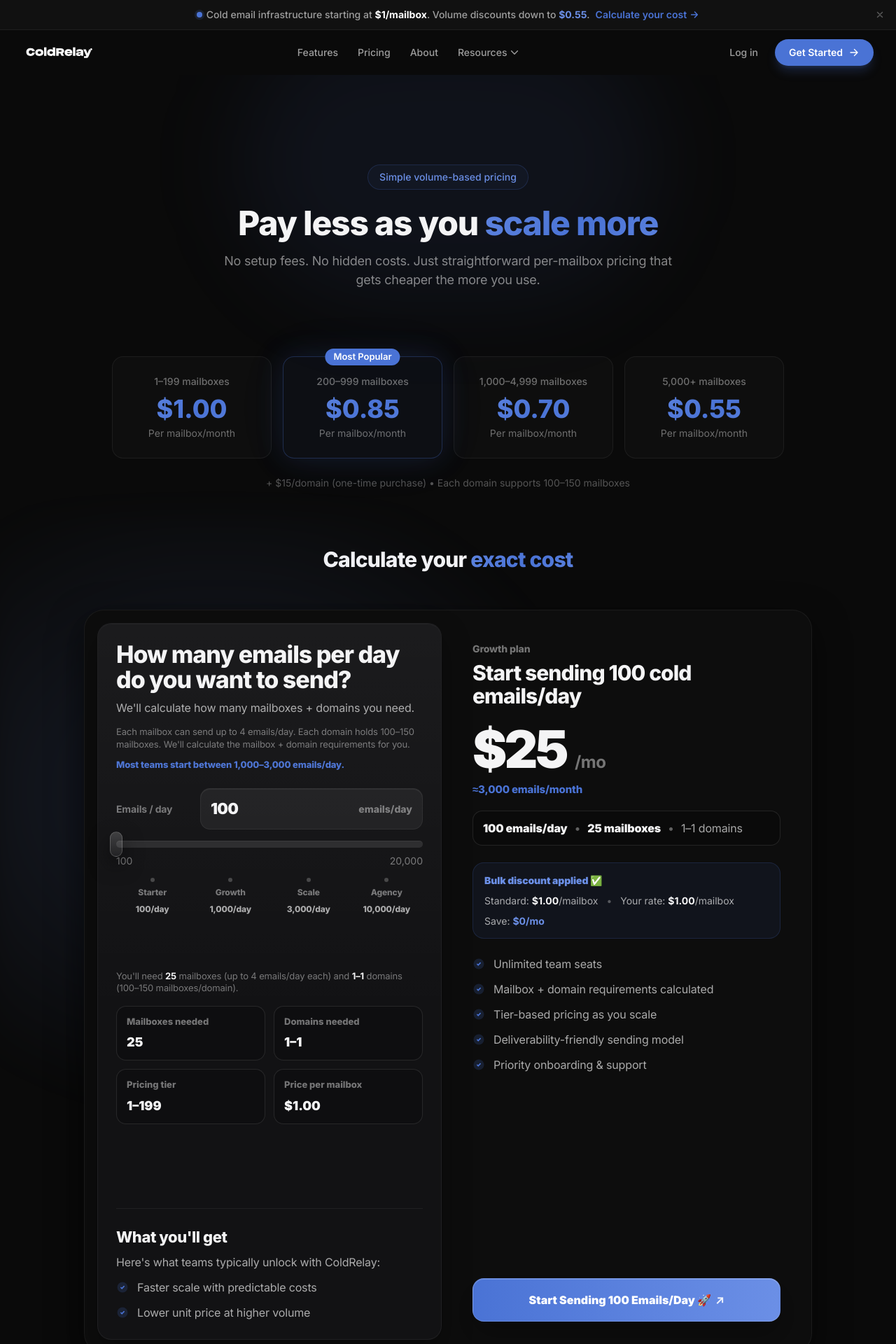
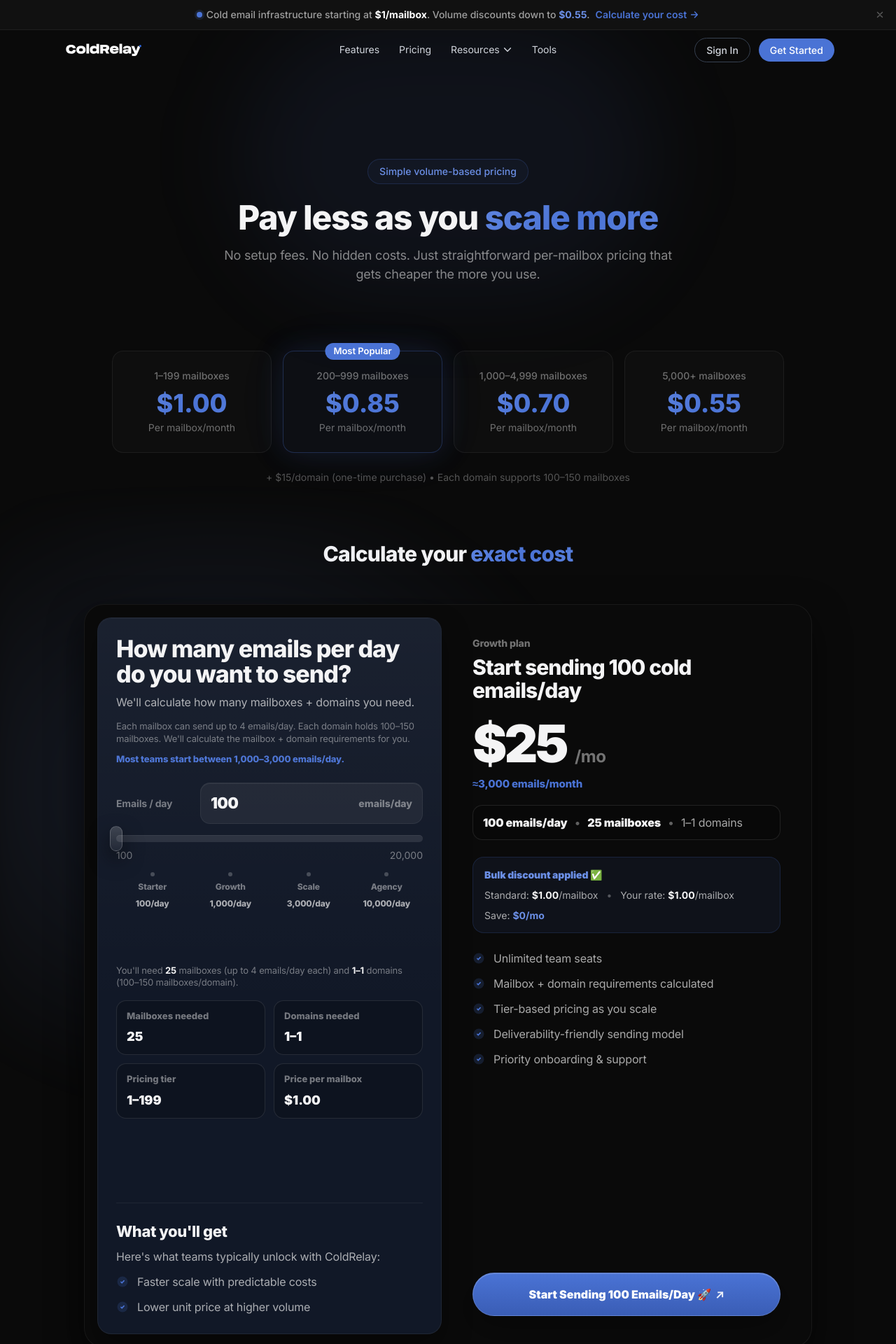
Before and after one commit to Master-Websites/ColdRelay-Website, a Next.js app: page /pricing in a window 1280 px wide. Shown: the top 1920 px of the page at 70% size. Built offline with nearby package versions, Linux system fonts and the light colour scheme.

Commit message:
feat: Unify design across all pages — calculator colors, sub-page styling, consistent ColdRelay blue

```diff
--- a/src/app/contact/ContactForm.tsx
+++ b/src/app/contact/ContactForm.tsx
@@ -115,7 +115,7 @@
 
       <button
         type="submit"
-        className="w-full rounded-xl bg-[#4A73D5] hover:bg-[#5A83E5] px-6 py-3.5 text-base font-semibold text-white shadow-lg shadow-[#4A73D5]/20 hover:shadow-[#4A73D5]/30 hover:brightness-110 transition-all"
+        className="w-full rounded-full bg-gradient-to-b from-[#4A73D5] to-[#3A5DB5] hover:brightness-110 px-6 py-3.5 text-base font-semibold text-white shadow-lg shadow-[#4A73D5]/20 hover:shadow-[#4A73D5]/30 transition-all"
       >
         Send Message
       </button>
--- a/src/app/tools/subject-line-generator/page.tsx
+++ b/src/app/tools/subject-line-generator/page.tsx
@@ -54,12 +54,12 @@
     {
       text: `${p} for ${r} — ${g}`,
       style: "Direct",
-      styleColor: "text-green-400 bg-green-500/10 border-green-500/20",
+      styleColor: "text-[#7B9BE0] bg-[#4A73D5]/10 border-[#4A73D5]/20",
     },
     {
       text: `15 min to show how ${p} helps with ${g}`,
       style: "Direct",
-      styleColor: "text-green-400 bg-green-500/10 border-green-500/20",
+      styleColor: "text-[#7B9BE0] bg-[#4A73D5]/10 border-[#4A73D5]/20",
     },
     // Personalized style
     {
--- a/src/components/Calculator.tsx
+++ b/src/components/Calculator.tsx
@@ -197,8 +197,8 @@
     stop4Value = 10000,
 
     // Theme
-    bg = "#0D0D0D",
-    leftPanel = "#121214",
+    bg = "#0a0a0a",
+    leftPanel = "#111827",
     border = "rgba(255,255,255,0.06)",
     text = "#F4F4F5",
     muted = "rgba(244,244,245,0.68)",
@@ -776,9 +776,9 @@
 
   const ctaStyle: React.CSSProperties = {
     marginTop: SECTION_GAP,
-    background: `linear-gradient(90deg,${blue} 0%,${blue2} 100%)`,
+    background: `linear-gradient(180deg, #4A73D5 0%, #3A5DB5 100%)`,
     padding: "18px 16px",
-    borderRadius: 16,
+    borderRadius: 999,
     color: "#fff",
     fontWeight: 900,
     textAlign: "center",
--- a/src/components/ConditionalHeader.tsx
+++ b/src/components/ConditionalHeader.tsx
@@ -1,17 +1,8 @@
 "use client";
 
-import { usePathname } from "next/navigation";
-import { Header } from "@/components/Header";
 import CruipHeader from "@/components/v1/header";
 
 export function ConditionalHeader() {
-  const pathname = usePathname();
-
-  // Use the Cruip-style header on the homepage
-  if (pathname === "/") {
-    return <CruipHeader />;
-  }
-
-  // Use the existing header on all other pages
-  return <Header />;
+  // Use the Cruip v1 header on all pages for consistent design
+  return <CruipHeader />;
 }
--- a/src/components/home/TestimonialsSection.tsx
+++ b/src/components/home/TestimonialsSection.tsx
@@ -30,7 +30,7 @@
     title: "Agency Owner",
     company: "ReplyStack Agency",
     detail: "200+ mailboxes",
-    color: "bg-green-400",
+    color: "bg-[#7B9BE0]",
     initials: "AT",
   },
   {
--- a/src/components/v1/modal-video.tsx
+++ b/src/components/v1/modal-video.tsx
@@ -88,7 +88,7 @@
                   </div>
                   <div className="rounded-lg bg-[#1e293b]/60 p-3">
                     <div className="h-2 w-12 rounded bg-[#4A73D5]/30 mb-2" />
-                    <div className="h-4 w-14 rounded bg-green-500/40" />
+                    <div className="h-4 w-14 rounded bg-[#7B9BE0]/40" />
                   </div>
                 </div>
                 <div className="space-y-2">
--- a/src/components/v1/pricing.tsx
+++ b/src/components/v1/pricing.tsx
@@ -105,7 +105,7 @@
                   <div className="text-xs text-gray-400">Google/mo</div>
                 </div>
                 <div>
-                  <div className="text-2xl font-nacelle font-semibold text-green-400">${savings}</div>
+                  <div className="text-2xl font-nacelle font-semibold text-[#7B9BE0]">${savings}</div>
                   <div className="text-xs text-gray-400">You save/mo</div>
                 </div>
               </div>
```
